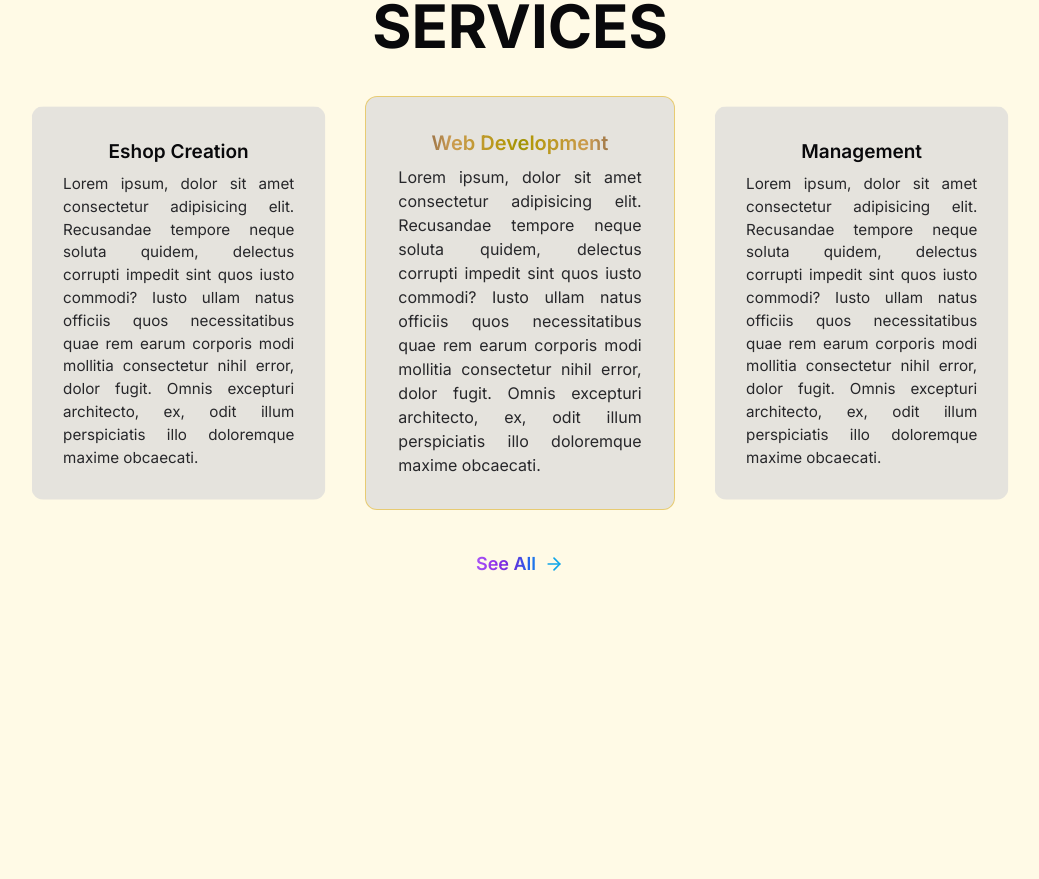
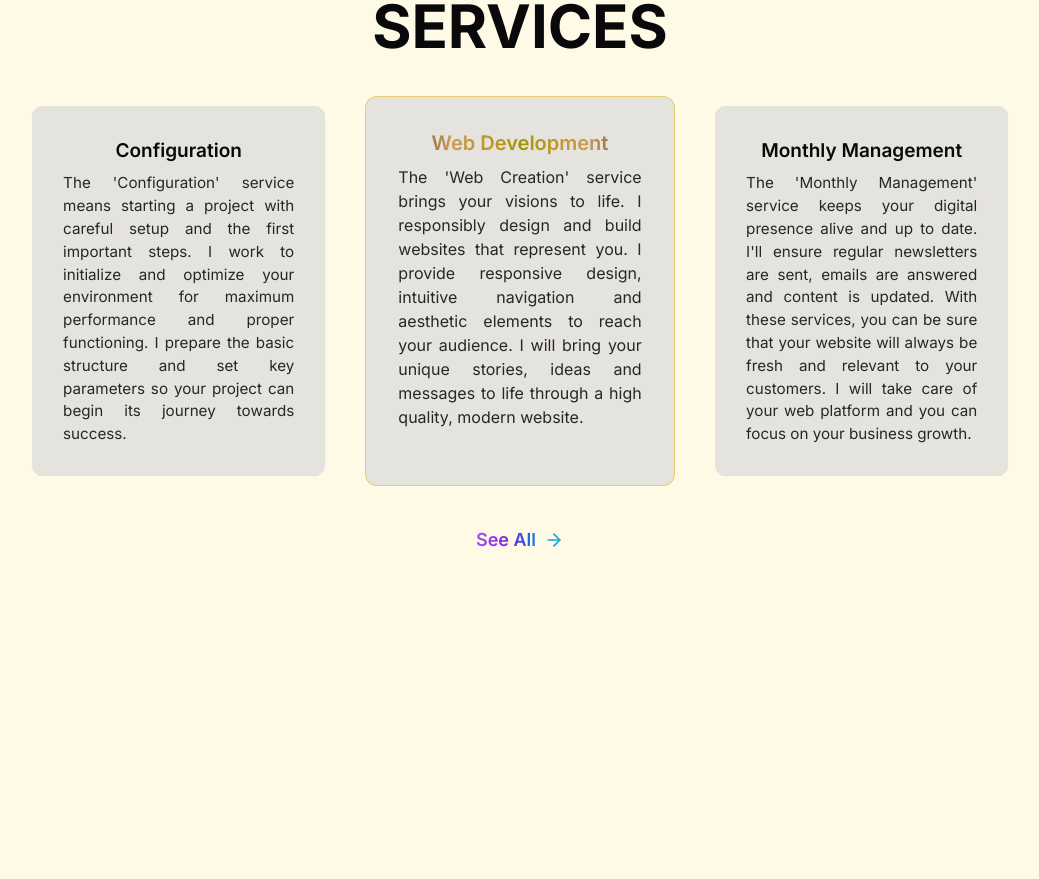
Before and after one commit to ton1czech/baudys, a Next.js app: page / in a window 1280 px wide. Shown: the part 1840-2719 px from the top of the page, without its empty margins (120-1159 px from the left). Built offline with nearby package versions, Linux system fonts and the light colour scheme.

Commit message:
👌IMPROVE: homepage services real texts

```diff
--- a/components/homepage/services.tsx
+++ b/components/homepage/services.tsx
@@ -21,17 +21,29 @@ export const Services = () => {
 
         <div className='grid lg:grid-cols-3 gap-8'>
           <ServiceCard
-            title='Eshop Creation'
-            body='Lorem ipsum, dolor sit amet consectetur adipisicing elit. Recusandae tempore neque soluta quidem, delectus corrupti impedit sint quos iusto commodi? Iusto ullam natus officiis quos necessitatibus quae rem earum corporis modi mollitia consectetur nihil error, dolor fugit. Omnis excepturi architecto, ex, odit illum perspiciatis illo doloremque maxime obcaecati.'
+            title={language === 'en' ? 'Configuration' : 'Konfigurace'}
+            body={
+              language === 'en'
+                ? "The 'Configuration' service means starting a project with careful setup and the first important steps. I work to initialize and optimize your environment for maximum performance and proper functioning. I prepare the basic structure and set key parameters so your project can begin its journey towards success."
+                : 'Služba "Konfigurace" znamená zahájení projektu s pečlivým nastavením a prvními důležitými kroky. Pracuji na inicializaci a optimalizaci vašeho prostředí pro maximální výkon a správné fungování. Připravuji základní strukturu a nastavuji klíčové parametry, aby váš projekt mohl začít svou cestu směrem k úspěchu.'
+            }
           />
           <ServiceCard
-            title='Web Development'
-            body='Lorem ipsum, dolor sit amet consectetur adipisicing elit. Recusandae tempore neque soluta quidem, delectus corrupti impedit sint quos iusto commodi? Iusto ullam natus officiis quos necessitatibus quae rem earum corporis modi mollitia consectetur nihil error, dolor fugit. Omnis excepturi architecto, ex, odit illum perspiciatis illo doloremque maxime obcaecati.'
+            title={language === 'en' ? 'Web Development' : 'Tvorba Webu'}
+            body={
+              language === 'en'
+                ? "The 'Web Creation' service brings your visions to life. I responsibly design and build websites that represent you. I provide responsive design, intuitive navigation and aesthetic elements to reach your audience. I will bring your unique stories, ideas and messages to life through a high quality, modern website."
+                : 'Služba "Tvorba Webu" přináší vašim vizím život. Zodpovědně navrhuji a vytvářím webové stránky, které vás reprezentují. Zajistím responzivní design, intuitivní navigaci a estetické prvky, abyste oslovili své publikum. Vaše jedinečné příběhy, nápady a poselství přineseu k životu prostřednictvím kvalitního a moderního webu.'
+            }
             highlight
           />
           <ServiceCard
-            title='Management'
-            body='Lorem ipsum, dolor sit amet consectetur adipisicing elit. Recusandae tempore neque soluta quidem, delectus corrupti impedit sint quos iusto commodi? Iusto ullam natus officiis quos necessitatibus quae rem earum corporis modi mollitia consectetur nihil error, dolor fugit. Omnis excepturi architecto, ex, odit illum perspiciatis illo doloremque maxime obcaecati.'
+            title={language === 'en' ? 'Monthly Management' : 'Měsíční Správa'}
+            body={
+              language === 'en'
+                ? "The 'Monthly Management' service keeps your digital presence alive and up to date. I'll ensure regular newsletters are sent, emails are answered and content is updated. With these services, you can be sure that your website will always be fresh and relevant to your customers. I will take care of your web platform and you can focus on your business growth."
+                : 'Služba "Měsíční Správa" udržuje vaši digitální přítomnost živou a aktuální. Zajistím pravidelné odesílání newsletterů, odpovídání na emaily a aktualizaci obsahu. S těmito službami můžete mít jistotu, že váš web bude vždy svěží a relevantní pro vaše zákazníky. Já se postarám o vaši webovou platformu a vy se můžete soustředit na váš podnikatelský růst.'
+            }
           />
         </div>
 
```
